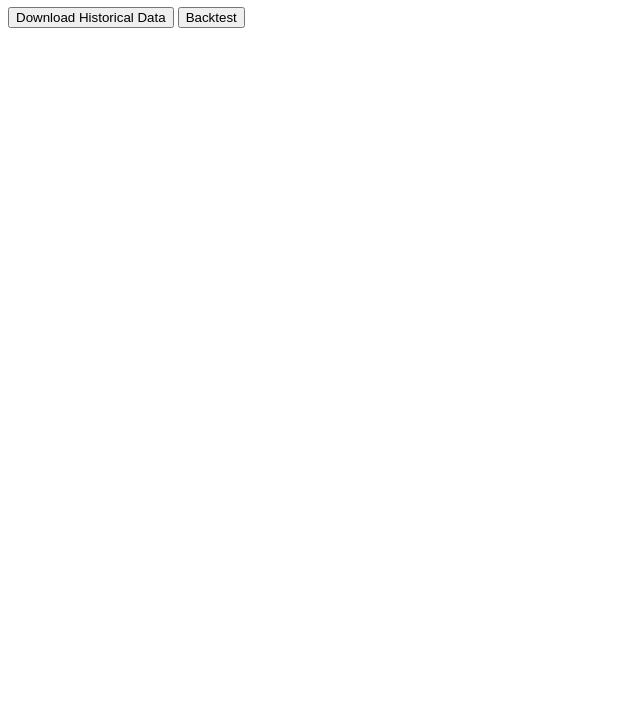
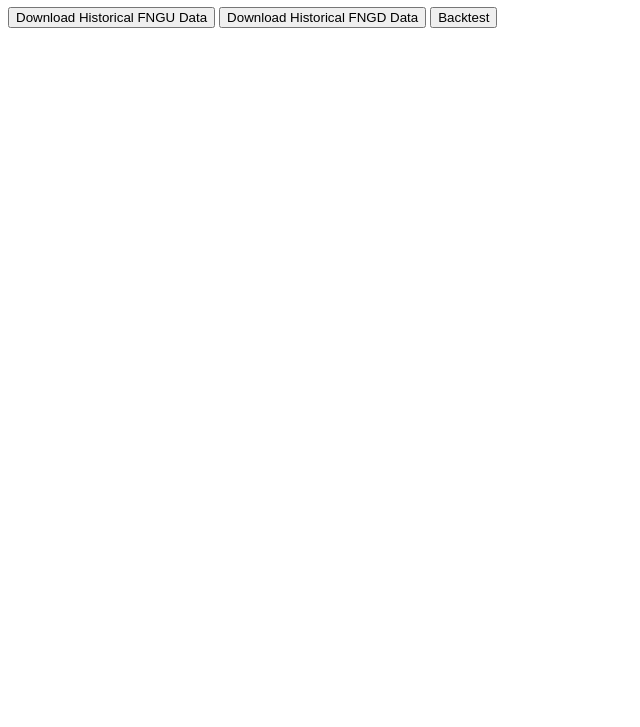
Before and after one commit to Itzbrandonlee/TradingBot, a website: page index.html in a window 1280 px wide. Shown: the part 73-800 px from the top of the page, without its empty margins (0-640 px from the left). Drawn offline with Linux system fonts and the light colour scheme.

Commit message:
can download FNGD OR FNGU now

```diff
--- a/index.html
+++ b/index.html
@@ -7,7 +7,8 @@
 </head>
 <body>
   <h1>Yahoo Finance Data</h1>
-  <button onclick="fetchHistorical()">Download Historical Data</button>
+  <button onclick="fetchHistorical('FNGU')">Download Historical FNGU Data</button>
+  <button onclick="fetchHistorical('FNGD')">Download Historical FNGD Data</button>
   <button onclick="backtest()">Backtest</button>
   <pre id="output"></pre>
 
@@ -15,9 +16,12 @@
     let jsonData = null;
     let transactions = [];
     //This function fetches the data and saves it into a JSON
-    async function fetchHistorical() {
+    async function fetchHistorical(dataset) {
       try {
-        const response = await fetch('/api/historical');
+        const today = new Date();
+        let currentDate = today.getFullYear() + "-" + (today.getMonth() + 1) + "-" + (today.getDate() - 1);
+        console.log(currentDate);
+        const response = await fetch(`/api/historical?symbol=${dataset}&currentDate=${currentDate}`);
         const data = await response.json();
         const quotes = data.quotes;
 
@@ -40,6 +44,7 @@
       }
     }
 
+    //Backtest the algo
     async function backtest() {
       try {
         const closingPrices = jsonData.map(quote => quote.close);
@@ -83,6 +88,7 @@
       }
     }
 
+    //Calculates the starting SMA
     function calcSMA(closingPrices, timeFrame, startingIndex) {
         let sum = 0.00;
         for(let i = startingIndex - timeFrame; i < startingIndex; i++) {
@@ -92,6 +98,7 @@
         return (sum / timeFrame);
     }
 
+    //This is a testing function to judge the accuracy of updateSMA
     function testSMA(closingPrices, sma, index, smaSize) {
       let sum = 0.00;
       for(let i = (index-smaSize); i < index; i++) {
```
Also changed, not shown: server.js (+6 -2 lines).
